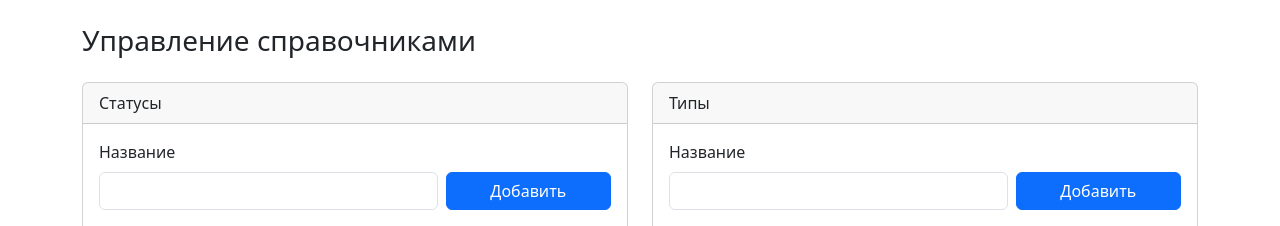
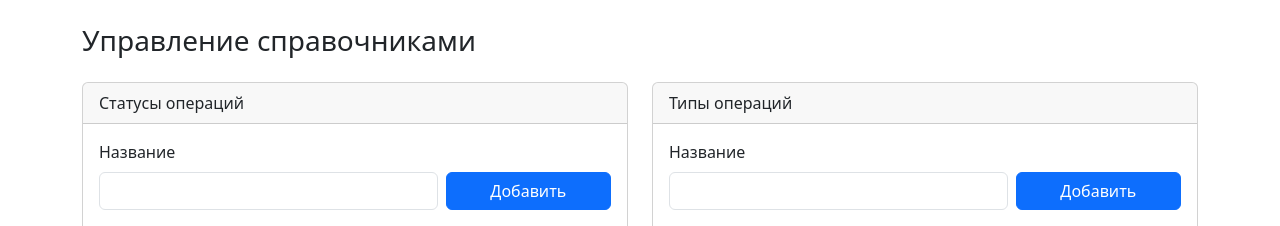
Before and after one commit to RedGradient/cash-flow-management, a Django app: page /references/ in a window 1280 px wide. Shown: the part 56-282 px from the top of the page. Run offline with Django 5.2, Linux system fonts and the light colour scheme; data that the repository does not hold is empty.

Commit message:
fix(web): clarify status and type section titles on references page

```diff
--- a/transactions/templates/transactions/reference_manage.html
+++ b/transactions/templates/transactions/reference_manage.html
@@ -8,7 +8,7 @@
 <div class="row g-4">
     <div class="col-lg-6">
         <div class="card">
-            <div class="card-header">Статусы</div>
+            <div class="card-header">Статусы операций</div>
             <div class="card-body">
                 <form method="post" class="row g-2 mb-3">
                     {% csrf_token %}
@@ -61,7 +61,7 @@
 
     <div class="col-lg-6">
         <div class="card">
-            <div class="card-header">Типы</div>
+            <div class="card-header">Типы операций</div>
             <div class="card-body">
                 <form method="post" class="row g-2 mb-3">
                     {% csrf_token %}
```
